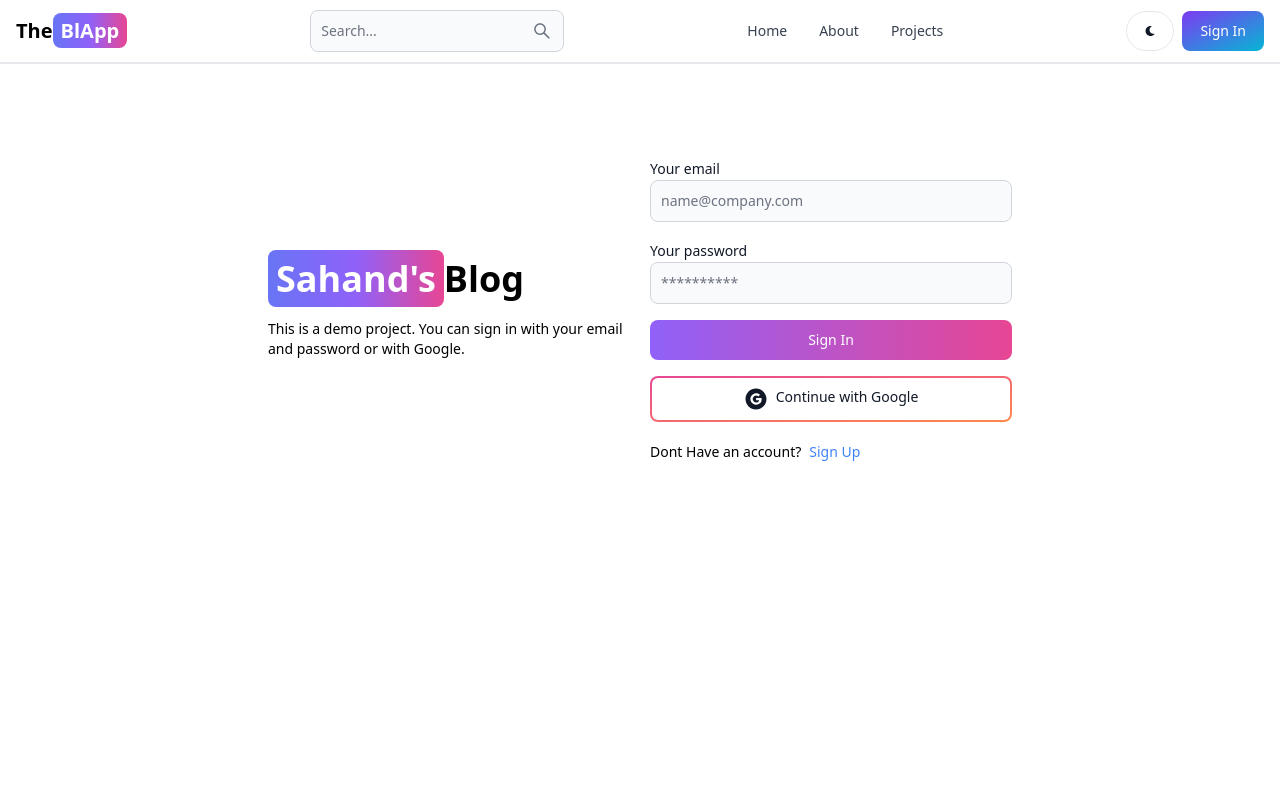
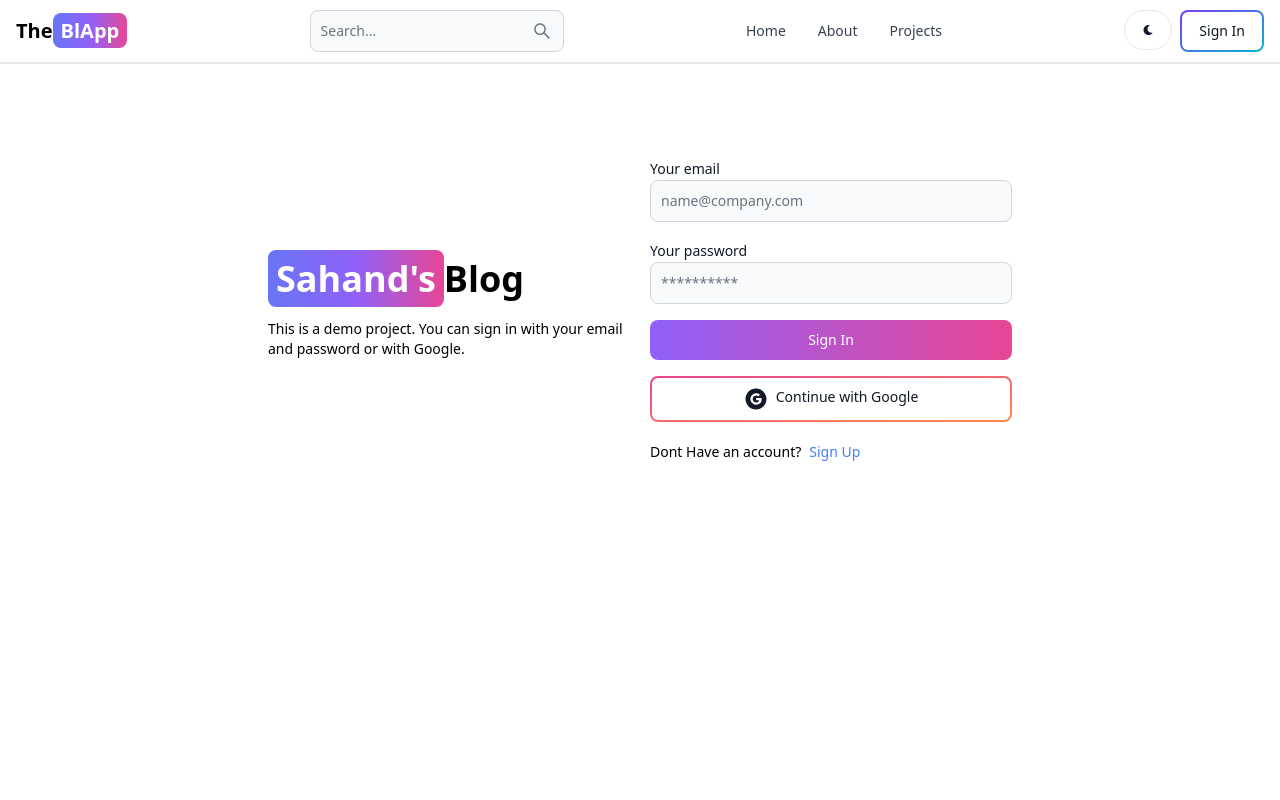
Before and after one commit to sid14-14/blapp, a React (Vite) app in the folder client/: page /sign-in in a window 1280 px wide. Shown: the top 800 px of the page. Built offline with nearby package versions, Linux system fonts and the light colour scheme; no server answers.

Commit message:
updated header component with user-data

```diff
--- a/client/src/components/Header.jsx
+++ b/client/src/components/Header.jsx
@@ -1,10 +1,12 @@
-import { Button, Navbar, TextInput } from 'flowbite-react';
+import { Button, Navbar, TextInput, Avatar, Dropdown } from 'flowbite-react';
 import { Link, useLocation } from 'react-router-dom';
 import { AiOutlineSearch } from 'react-icons/ai';
 import { FaMoon } from 'react-icons/fa';
+import { useSelector } from 'react-redux';
 
 export default function Header() {
-    const path = useLocation().pathname;
+  const path = useLocation().pathname;
+  const { currentUser } = useSelector((state) => state.user);
   return (
     <Navbar className='border-b-2'>
       <Link
@@ -30,13 +32,35 @@
         <Button className='w-12 h-10 hidden sm:inline' color='gray' pill>
           <FaMoon />
         </Button>
-        <Link to='/sign-in'>
-          <Button gradientDuoTone='purpleToBlue'>Sign In</Button>
-        </Link>
+        {currentUser ? (
+          <Dropdown
+            arrowIcon={false}
+            inline
+            label={
+              <Avatar alt='user' img={currentUser.profilePicture} rounded />
+            }
+          >
+            <Dropdown.Header>
+              <span className='block text-sm'>@{currentUser.username}</span>
+              <span className='block text-sm font-medium truncate'>{currentUser.email}</span>
+            </Dropdown.Header>
+            <Link to={'/dashboard?tab=profile'}>
+              <Dropdown.Item>Profile</Dropdown.Item>
+            </Link>
+            <Dropdown.Divider />
+            <Dropdown.Item>Sign out</Dropdown.Item>
+          </Dropdown>
+        ) : (
+          <Link to='/sign-in'>
+            <Button gradientDuoTone='purpleToBlue' outline>
+              Sign In
+            </Button>
+          </Link>
+        )}
         <Navbar.Toggle />
       </div>
       <Navbar.Collapse>
-      {/* as={'div'}: this used to prevent error due to the present of <a> inside of another <a> (Navbar and Link creates an <a>) */}
+        {/* as={'div'}: this used to prevent error due to the present of <a> inside of another <a> (Navbar and Link creates an <a>) */}
         <Navbar.Link active={path === "/"} as={'div'}>
           <Link to='/'>Home</Link>
         </Navbar.Link>
```
